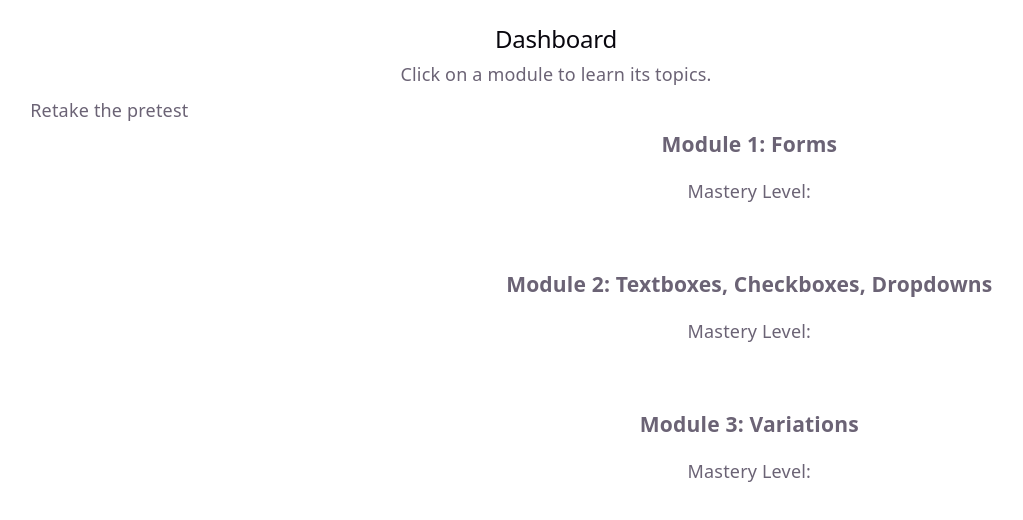
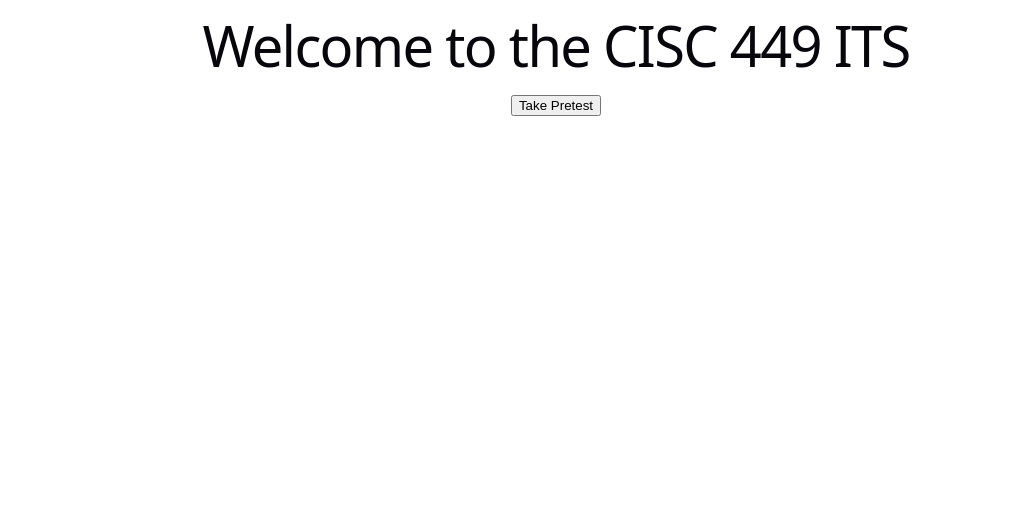
Before and after one commit to kjdove/cisc449-its, a React (Vite) app: page /module1 in a window 1280 px wide. Shown: the top 520 px of the page, without its empty margins (84-1107 px from the left). Built offline with nearby package versions, Linux system fonts and the light colour scheme.

Commit message:
pretestCompleted stored in local storage, navigation logic

```diff
--- a/src/App.tsx
+++ b/src/App.tsx
@@ -2,18 +2,21 @@
 
 import './App.css'
 import { Dashboard } from './Dashboard'
-// import { StartPage } from './StartPage'
+import { StartPage } from './StartPage'
 
 function App() {
 
   //get pretest completion status from local storage (boolean)
+  const pretestCompleted = localStorage.getItem("pretestCompleted");
 
   { /**if pretest completed, '/' to be dashboard */}
 
   return (
     <>
-    <Dashboard />
-     {/* { <StartPage/>} */}
+    {pretestCompleted === "true" ?
+      <Dashboard /> : <StartPage/>
+    }
+
     </>
   )
 }
--- a/src/Pretest/PretestPage.tsx
+++ b/src/Pretest/PretestPage.tsx
@@ -78,8 +78,10 @@ export function Pretest(): JSX.Element {
         if (currentTopicInd < topics.length - 1) {
             setCurrentTopicInd(currentTopicInd + 1);
         } else {
+            localStorage.setItem("pretestCompleted", "true");
             navigate("/dashboard");
-            console.log("pretest completed");
+
+            // console.log("pretest completed");
         }
     };//end to handleSubmit
 
```
